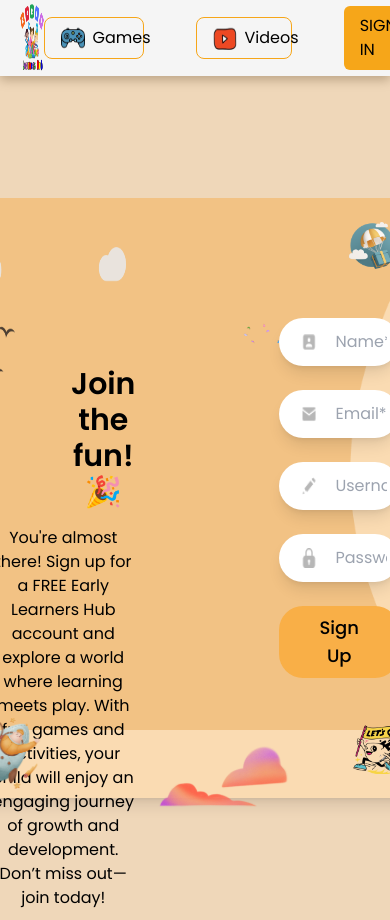
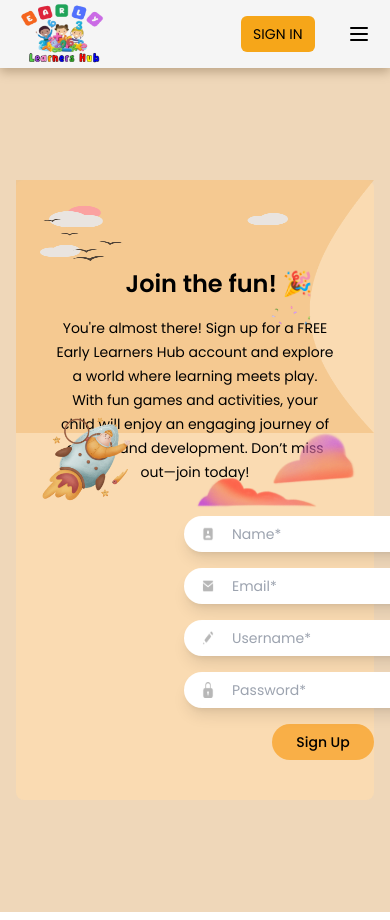
Before and after one commit to raynalyn1/Early-Learners-Hub, a React (Create React App) app in the folder client/: page /register in a window 390 px wide. Shown: the top 920 px of the page. Built offline with nearby package versions, Linux system fonts and the light colour scheme; a web font is replaced by a local one.

Commit message:
responsive added

```diff
--- a/client/src/components/Footer.jsx
+++ b/client/src/components/Footer.jsx
@@ -1,8 +1,5 @@
 import React from 'react';
-// import logo from '../images/footer/logo.png';
 import { FaLocationDot } from "react-icons/fa6";
-// import family from '../images/footer/family.png';
-// import question from '../images/footer/question.png';
 import { PiPhoneCallFill } from "react-icons/pi";
 import { BiLogoGmail } from "react-icons/bi";
 import { MdOutlineFacebook } from "react-icons/md";
@@ -14,8 +11,8 @@ const Footer = () => {
         {/* Left Section: Logo and Address */}
         <div className='w-full lg:w-1/3 flex flex-col gap-2 p-2'>
           <div className='flex gap-5 mt-5 justify-center lg:justify-start'>
-            <FaLocationDot className='text-4xl' style={{ color: '#000000', border: '2px solid #EB9721', borderRadius: '50%', }} />
-            <p className='text-[.8rem] font-poppins'>
+            <FaLocationDot className='text-3xl lg:text-4xl' style={{ color: '#000000', border: '2px solid #EB9721', borderRadius: '50%' }} />
+            <p className='text-[.7rem] lg:text-[.9rem] text-center lg:text-left font-poppins'>
               Unit 1 - Bajarias' Commercial Space, Cambangyao Dalaguete, near Gerboy's Residence Dalaguete,
               Philippines, 6022
             </p>
@@ -23,43 +20,39 @@ const Footer = () => {
         </div>
 
         {/* Middle Section: Useful Links */}
-        <div className='w-full lg:w-1/3 flex flex-col justify-center items-center'>
-          <h1 className='font-bold'>About E-Learners</h1>
-          <div className='flex gap-3 items-center mt-3'>
-            <p>Our Team</p>
-          </div>
-          <div className='flex gap-3 items-center mt-3'>
-            <p className='ml-[1vh]'>About Us</p>
-          </div>
-          <div className='flex gap-3 items-center mt-3'>
-            <p className='ml-[1vh]'>FAQ's</p>
+        <div className='w-full lg:w-1/2 flex flex-col justify-center items-center'>
+          <h1 className='font-bold text-center lg:text-left text-lg lg:text-xl'>About E-Learners</h1>
+          <div className='flex flex-col gap-3 items-center lg:items-start mt-3'>
+            <p className='text-sm lg:text-base'>Our Team</p>
+            <p className='text-sm lg:text-base'>About Us</p>
+            <p className='text-sm lg:text-base'>FAQ's</p>
           </div>
         </div>
 
         {/* Right Section: Contact Info */}
-        <div className='w-full lg:w-1/3 flex flex-col gap-3 justify-center pt-10 lg:pt-14 px-5'>
-          <h1 className='font-bold text-center lg:text-left'>Contact Us</h1>
-          <div className='flex gap-3 justify-center lg:justify-start'>
-            <PiPhoneCallFill className='text-4xl' style={{ color: '#000000', border: '2px solid #EB9721', borderRadius: '70%' }} />
-            <div className='text-[.9rem] font-normal font-poppins'>
+        <div className='w-full lg:w-1/3 flex flex-col gap-4 justify-center pt-5 lg:pt-14 px-5'>
+          <h1 className='font-bold text-center lg:text-left text-lg lg:text-xl'>Contact Us</h1>
+          <div className='flex gap-3 justify-center lg:justify-start items-center'>
+            <PiPhoneCallFill className='text-3xl lg:text-4xl' style={{ color: '#000000', border: '2px solid #EB9721', borderRadius: '70%' }} />
+            <div className='text-[.8rem] lg:text-[.9rem] font-normal font-poppins'>
               <p>+63 929 093 5005</p>
               <p>+63 960 670 2035</p>
             </div>
           </div>
-          <div className='flex gap-3 text-[.9rem] justify-center lg:justify-start items-center'>
-            <BiLogoGmail className='text-4xl' style={{color: '#000000', border: '2px solid #EB9721', borderRadius: '70%' }}/>
-            <p className='font-poppins'>learninglanehub07@gmail.com</p>
+          <div className='flex gap-3 justify-center lg:justify-start items-center'>
+            <BiLogoGmail className='text-3xl lg:text-4xl' style={{ color: '#000000', border: '2px solid #EB9721', borderRadius: '70%' }} />
+            <p className='text-[.8rem] lg:text-[.9rem] font-poppins'>learninglanehub07@gmail.com</p>
           </div>
-          <div className='flex gap-3 text-[.8rem] justify-center lg:justify-start items-center'>
-            <MdOutlineFacebook className='text-4xl' style={{ border: '2px solid #EB9721', borderRadius: '50%' }} />
-            <p className='font-poppins'>LearningLane Hub Tutorial Services</p>
+          <div className='flex gap-3 justify-center lg:justify-start items-center'>
+            <MdOutlineFacebook className='text-3xl lg:text-4xl' style={{ border: '2px solid #EB9721', borderRadius: '50%' }} />
+            <p className='text-[.8rem] lg:text-[.9rem] font-poppins'>LearningLane Hub Tutorial Services</p>
           </div>
         </div>
       </div>
 
       {/* Footer Bottom Section */}
       <div className='w-full h-[3rem] bg-[#EB9721] flex justify-center lg:justify-end items-center px-3'>
-        <p className='text-center lg:text-right'>
+        <p className='text-center lg:text-right text-xs lg:text-sm'>
           Copyright©2024 Early Learners Hub. All Rights reserved.
         </p>
       </div>
--- a/client/src/components/Navbar.jsx
+++ b/client/src/components/Navbar.jsx
@@ -24,36 +24,36 @@ const Navbar = () => {
           {/* Logo Section */}
           <div className="flex items-center">
             <Link to="/" className="flex items-center">
-              <img src={img} alt="Logo" className="w-[12vh] h-[9vh] py-1" />
+              <img src={img} alt="Logo" className="w-[10vh] h-[8vh] sm:w-[8vh] sm:h-[6vh] md:w-[12vh] md:h-[9vh] py-1" />
             </Link>
           </div>
 
           {/* Right Section: Games, Videos, Sign In, and Burger Menu */}
-          <div className="flex items-center space-x-4 gap-9 mr-[-14vh]">
+          <div className="flex items-center space-x-4 gap-4 sm:gap-6 md:gap-9 ">
 
             {/* Games Button */}
-            <Link to="/GamesSection" className="flex items-center space-x-2 text-black hover:text-gray-700 transition duration-300">
-              <span className="flex items-center border border-[#F6A619] text-black px-4 py-2 rounded-lg">
-                <img src={img1} alt="Games" className="w-6 h-6 mr-2" />
+            <Link to="/GamesSection" className="hidden sm:flex items-center space-x-2 text-black hover:text-gray-700 transition duration-300">
+              <span className="flex items-center border border-[#F6A619] text-black px-3 sm:px-4 py-2 rounded-lg">
+                <img src={img1} alt="Games" className="w-5 sm:w-6 h-5 sm:h-6 mr-2" />
                 Games
               </span>
             </Link>
 
             {/* Videos Button */}
-            <Link to="/VideoSection" className="flex items-center space-x-2 text-black hover:text-gray-700 transition duration-300">
-              <span className="flex items-center border border-[#F6A619] text-black px-4 py-2 rounded-lg">
-                <img src={img2} alt="Videos" className="w-6 h-6 mr-2" />
+            <Link to="/VideoSection" className="hidden sm:flex items-center space-x-2 text-black hover:text-gray-700 transition duration-300">
+              <span className="flex items-center border border-[#F6A619] text-black px-3 sm:px-4 py-2 rounded-lg">
+                <img src={img2} alt="Videos" className="w-5 sm:w-6 h-5 sm:h-6 mr-2" />
                 Videos
               </span>
             </Link>
 
             {/* Sign In Button */}
-            <Link to="/login" className="text-base px-4 py-2 rounded-md bg-[#F6A619] text-black hover:bg-[#e09316] transition duration-300 ml-[2%]">
+            <Link to="/login" className="text-sm sm:text-base px-3 sm:px-4 py-2 rounded-md bg-[#F6A619] text-black hover:bg-[#e09316] transition duration-300">
               SIGN IN
             </Link>
 
-            {/* Burger Menu Icon */}
-            <button onClick={handleMenuClick} className="ml-4 text-black focus:outline-none">
+            {/* Burger Menu Icon (visible on small screens) */}
+            <button onClick={handleMenuClick} className="ml-2 sm:ml-4 text-black focus:outline-none">
               <svg className="w-6 h-6" fill="none" stroke="currentColor" viewBox="0 0 24 24" xmlns="http://www.w3.org/2000/svg">
                 <path strokeLinecap="round" strokeLinejoin="round" strokeWidth="2" d="M4 6h16M4 12h16M4 18h16"></path>
               </svg>
--- a/client/src/pages/general/Login.jsx
+++ b/client/src/pages/general/Login.jsx
@@ -15,51 +15,52 @@ const SignIn = () => {
 
   return (
     <div
-      className="flex justify-center items-center min-h-screen"
+      className="flex justify-center items-center min-h-screen p-4 sm:p-8"
       style={{ backgroundColor: "rgba(235, 206, 168, 0.8)" }}
     >
       <div
-        className="relative w-[900px] h-[600px] rounded-lg shadow-lg p-6 flex"
+        className="relative w-full max-w-[900px] h-full md:h-[600px] rounded-lg  p-6 flex flex-col md:flex-row"
         style={{ backgroundColor: "rgba(253, 221, 177, 0.8)" }}
       >
         <img
           src={img13}
           alt="Curve"
-          className="absolute top-0 right-0 h-[63vh] w-[55vh] opacity-90"
+          className="absolute top-0 right-0 h-[30vh] md:h-[63vh] w-[35vh] md:w-[55vh] opacity-90"
           style={{ zIndex: 0 }}
         />
 
-        <div className="w-1/2 relative flex flex-col items-center text-center p-8 h-full">
+        {/* Left Section */}
+        <div className="w-full md:w-1/2 relative flex flex-col items-center text-center p-4 sm:p-8 h-full">
           <img
             src={img10}
             alt="Parachute"
-            className="absolute top-0 left-0 w-[30%]"
+            className="absolute top-0 left-0 w-[20%] sm:w-[30%]"
           />
-          <div className="text-2xl font-semibold text-black mt-[3rem] ml-[4rem]">
+          <div className="text-xl sm:text-2xl font-semibold text-black mt-[3rem] ml-[3rem]">
             Welcome Back!
           </div>
 
-          <form className="space-y-6 relative z-10  flex flex-col items-center mt-[9vh] gap-5">
-            <div className="relative flex items-center bg-white p-3 rounded-3xl shadow-lg w-full max-w-[300px]">
-              <img src={img6} alt="Email Icon" className="w-5 h-5 ml-2" />
+          <form className="space-y-4 sm:space-y-6 relative z-10 flex flex-col items-center mt-[4rem] sm:mt-[9vh] gap-3 sm:gap-5">
+            <div className="relative flex items-center bg-white p-2 sm:p-3 rounded-3xl shadow-lg w-full max-w-[250px] sm:max-w-[300px]">
+              <img src={img6} alt="Email Icon" className="w-4 sm:w-5 h-4 sm:h-5 ml-2" />
               <input
                 type="email"
                 placeholder="Email*"
-                className="w-full bg-transparent outline-none text-gray-700 pl-4"
+                className="w-full bg-transparent outline-none text-gray-700 pl-3 sm:pl-4 text-sm sm:text-base"
               />
             </div>
-            <div className="relative flex items-center bg-white p-3 rounded-3xl shadow-lg w-full max-w-[300px]">
-              <img src={img8} alt="Password Icon" className="w-5 h-5 ml-2" />
+            <div className="relative flex items-center bg-white p-2 sm:p-3 rounded-3xl shadow-lg w-full max-w-[250px] sm:max-w-[300px]">
+              <img src={img8} alt="Password Icon" className="w-4 sm:w-5 h-4 sm:h-5 ml-2" />
               <input
                 type="password"
                 placeholder="Password*"
-                className="w-full bg-transparent outline-none text-gray-700 pl-4"
+                className="w-full bg-transparent outline-none text-gray-700 pl-3 sm:pl-4 text-sm sm:text-base"
               />
             </div>
             <div className="flex items-center justify-center">
               <button
                 type="submit"
-                className="bg-[#F9AF47] text-black py-2 px-10 font-medium text-lg rounded-3xl hover:bg-yellow-500"
+                className="bg-[#F9AF47] text-black py-1 sm:py-2 px-6 sm:px-10 font-medium text-sm sm:text-lg rounded-3xl hover:bg-yellow-500"
               >
                 Sign In
               </button>
@@ -69,49 +70,49 @@ const SignIn = () => {
           <img
             src={img7}
             alt="Let's Go Mascot"
-            className="absolute bottom-0 w-[30%] ml-[23rem]"
+            className="absolute bottom-0 w-[20%] sm:w-[30%] ml-[12rem] sm:ml-[23rem]"
           />
           {/* Images on Left Section */}
 
           <img
             src={img4}
             alt="Confetti"
-            className="absolute top-15 w-[15%] left-[32vh]"
+            className="absolute top-15 w-[10%] sm:w-[15%] left-[16vh] sm:left-[32vh]"
           />
           {/* Sunset Image */}
           <img
             src={img5}
             alt="Sunset"
-            className="absolute bottom-0 w-[70%] opacity-80 mb-[-2rem] z-10 mr-[15rem]"
+            className="absolute bottom-0 w-[50%] sm:w-[70%] opacity-80 mb-[-1rem] sm:mb-[-2.4rem] z-10 mr-[8rem] sm:mr-[15rem]"
           />
         </div>
 
         {/* Right Section (Sign In Form) */}
         <div
-          className="w-1/2 relative rounded-r-lg p-8 flex flex-col justify-center ml-[5rem]"
+          className="w-full md:w-1/2 relative rounded-r-lg p-4 sm:p-8 flex flex-col justify-center"
           style={{ borderColor: "#ECA23B" }}
         >
-          <div className="font-semibold text-xl">Don’t have an account?</div>
-          <p className="text-black-900 mt-4 leading-6">
+          <div className="font-semibold text-lg sm:text-xl">Don’t have an account?</div>
+          <p className="text-black-900 mt-4 leading-5 sm:leading-6 text-sm sm:text-base">
             Sign in to your account to unlock more fun, interactive learning,
             and keep track of your child's growth and development!
           </p>
           <img
             src={img}
             alt="Clouds and birds"
-            className="absolute top-0 right-0 w-[80%] h-[30%] opacity-80 mb-[3rem]"
+            className="absolute top-0 right-0 w-[50%] sm:w-[80%] h-[20%] sm:h-[30%] opacity-80 mb-[2rem] sm:mb-[2rem]"
           />
           <img
             src={img3}
             alt="Unicorn Mascot"
-            className="absolute right-0 bottom-0 w-[45%] mb-[-2rem]"
+            className="absolute right-0 bottom-0 w-[30%] sm:w-[45%] mb-[-1rem] sm:mb-[-2rem]"
           />
           {/* Right-side Images */}
 
           {/* Sign Up Now Button */}
-          <div className="text-center mt-[4rem] ">
+          <div className="text-center mt-[3rem] sm:mt-[4rem]">
             <button
-              className="bg-[#F9AF47] text-black py-2 px-10 font-medium text-lg rounded-3xl hover:bg-yellow-500  "
+              className="bg-[#F9AF47] text-black py-1 sm:py-2 px-6 sm:px-10 font-medium text-sm sm:text-lg rounded-3xl hover:bg-yellow-500"
               onClick={() => navigate("/register")} // Navigate to Register page
             >
               Sign Up Now
--- a/client/src/pages/general/Register.jsx
+++ b/client/src/pages/general/Register.jsx
@@ -13,28 +13,27 @@ import img13 from "../../images/Registration/rec.png"; // Curve image
 
 const Register = () => {
   return (
+
     <div
-
-      className="flex justify-center items-center min-h-screen"
+      className="flex justify-center items-center min-h-screen p-4 sm:p-8"
       style={{ backgroundColor: "rgba(235, 206, 168, 0.8)" }}
     >
-
       <div
-        className="relative w-[900px] h-[600px] rounded-lg shadow-lg p-6 flex"
+        className="relative w-full max-w-[900px] h-full md:h-[600px] rounded-lg  p-6 flex flex-col md:flex-row"
         style={{ backgroundColor: "rgba(253, 221, 177, 0.8)" }}
       >
         <img
           src={img13}
           alt="Curve"
-            className="absolute top-0 left-0 h-[63vh] w-[60vh]  opacity-"
+          className="absolute top-0 left-0 h-[30vh] md:h-[63vh] w-full md:w-[60vh] opacity-70"
           style={{ zIndex: 0 }} // Behind the text
         />
         {/* Left Section */}
-        <div className="w-1/2 relative flex flex-col items-center text-center p-8 h-full ">
-  <div className="text-3xl font-semibold text-black mt-[7rem] ml-[5rem]">
+        <div className="w-full md:w-1/2 relative flex flex-col items-center text-center p-4 sm:p-8 h-full">
+          <div className="text-2xl sm:text-3xl font-semibold text-black mt-[3rem] md:mt-[7rem] ml-[3rem]">
             Join the fun! 🎉
           </div>
-  <p className="text-black-900 mt-4 leading-6 ">
+          <p className="text-black-900 mt-4 leading-6 text-sm sm:text-base">
             You're almost there! Sign up for a FREE Early Learners Hub account
             and explore a world where learning meets play. With fun games and
             activities, your child will enjoy an engaging journey of growth and
@@ -42,69 +41,72 @@ const Register = () => {
           </p>
 
           {/* Images on Left Section */}
-
           <img
             src={img}
             alt="Clouds and birds"
-            className="absolute top-0 left-0 w-[80%] h-[30%] opacity-80 mb-[3rem]"
+            className="absolute top-0 left-0 w-[80%] h-[20%] md:h-[30%] opacity-80 mb-[3rem]"
           />
           <img
             src={img3}
             alt="Rocket Mascot"
-  className="absolute left-0 bottom-0 w-[40%] mb-[-2rem]" // Adjust width and bottom margin
+            className="absolute left-0 bottom-0 w-[30%] sm:w-[40%] mb-[-1rem] md:mb-[-2rem]"
           />
           <img
             src={img4}
             alt="Confetti"
-            className="absolute top-20 w-[30%] ml-[25rem]"
+            className="absolute top-20 w-[20%] sm:w-[30%] ml-[12rem] sm:ml-[20rem]"
           />
           <img
             src={img12}
             alt="Sunset Clouds"
-  className="absolute bottom-0 left-[30%] w-[85%] opacity-100 mb-[-2.5rem] ml-[7rem]" // Adjust width and position to align with the mascot
+            className="absolute bottom-0 left-[20%] md:left-[30%] w-[70%] md:w-[85%] opacity-100 mb-[-1rem] md:mb-[-2.5rem] ml-[4rem] sm:ml-[rem]"
           />
         </div>
 
         {/* Right Section (Form) */}
-        <div className="w-1/2 relative  rounded-r-lg p-8 flex flex-col justify-center ml-[5rem] "   style={{ borderColor: "#ECA23B" }}>
-          <form className="space-y-6 relative z-10">
-            <div className="relative flex items-center bg-white p-3 rounded-3xl shadow-lg">
-              <img src={img9} alt="Name Icon" className="w-5 h-5 ml-2" />
+        <div
+          className="w-full md:w-1/2 relative rounded-r-lg p-4 sm:p-8 flex flex-col justify-center ml-[8rem]"
+          style={{ borderColor: "#ECA23B" }}
+        >
+          <form className="space-y-4 sm:space-y-6 relative z-10">
+            <div className="relative flex items-center bg-white p-2 sm:p-3 rounded-3xl shadow-lg">
+              <img src={img9} alt="Name Icon" className="w-4 sm:w-5 h-4 sm:h-5 ml-2" />
               <input
                 type="text"
                 placeholder="Name*"
-                className="w-full bg-transparent outline-none text-gray-700 pl-4"
+                className="w-full bg-transparent outline-none text-gray-700 pl-4 text-sm sm:text-base"
               />
             </div>
-            <div className="relative flex items-center bg-white p-3 rounded-3xl shadow-lg">
-              <img src={img6} alt="Email Icon" className="w-5 h-5 ml-2" />
+            <div className="relative flex items-center bg-white p-2 sm:p-3 rounded-3xl shadow-lg">
+              <img src={img6} alt="Email Icon" className="w-4 sm:w-5 h-4 sm:h-5 ml-2" />
               <input
                 type="email"
                 placeholder="Email*"
-                className="w-full bg-transparent outline-none text-gray-700 pl-4"
+                className="w-full bg-transparent outline-none text-gray-700 pl-4 text-sm sm:text-base"
               />
             </div>
-            <div className="relative flex items-center bg-white p-3 rounded-3xl shadow-lg">
-              <img src={img11} alt="Pencil Icon" className="w-5 h-5 ml-2" />
+            <div className="relative flex items-center bg-white p-2 sm:p-3 rounded-3xl shadow-lg">
+              <img src={img11} alt="Pencil Icon" className="w-4 sm:w-5 h-4 sm:h-5 ml-2" />
               <input
                 type="text"
                 placeholder="Username*"
-                className="w-full bg-transparent outline-none text-gray-700 pl-4"
+                className="w-full bg-transparent outline-none text-gray-700 pl-4 text-sm sm:text-base"
               />
             </div>
-            <div className="relative flex items-center bg-white p-3 rounded-3xl shadow-lg">
-              <img src={img8} alt="Password Icon" className="w-5 h-5 ml-2" />
+            <div className="relative flex items-center bg-white p-2 sm:p-3 rounded-3xl shadow-lg">
+              <img src={img8} alt="Password Icon" className="w-4 sm:w-5 h-4 sm:h-5 ml-2" />
               <input
                 type="password"
                 placeholder="Password*"
-                className="w-full bg-transparent outline-none text-gray-700 pl-4"
+                className="w-full bg-transparent outline-none text-gray-700 pl-4 text-sm sm:text-base"
               />
             </div>
             <div className="flex items-center justify-center">
               <button
                 type="submit"
-                className="bg-[#F9AF47] text-black py-2 px-10 font-medium text-lg rounded-3xl hover:bg-yellow-500"
+                className="flex items-center bg-[#F9AF47] text-black py-2 px-6 sm:px-8 md:px-10 font-medium text-sm sm:text-base md:text-lg rounded-3xl hover:bg-yellow-500"
               >
+
                 Sign Up
               </button>
             </div>
@@ -114,12 +116,12 @@ const Register = () => {
           <img
             src={img10}
             alt="Parachute"
-            className="absolute top-0 right-8 w-[30%]"
+            className="absolute top-0 right-2 sm:right-8 w-[20%] sm:w-[30%]"
           />
           <img
             src={img7}
             alt="Let's Go Mascot"
-            className="absolute bottom-0 right-6 w-[30%]"
+            className="absolute bottom-0 right-2 sm:right-6 w-[20%] sm:w-[30%]"
           />
         </div>
       </div>
```
Also changed, not shown: client/src/pages/general/LandingPage.jsx (+54 -56 lines). Lines whose indentation alone changed are shown as unchanged.
